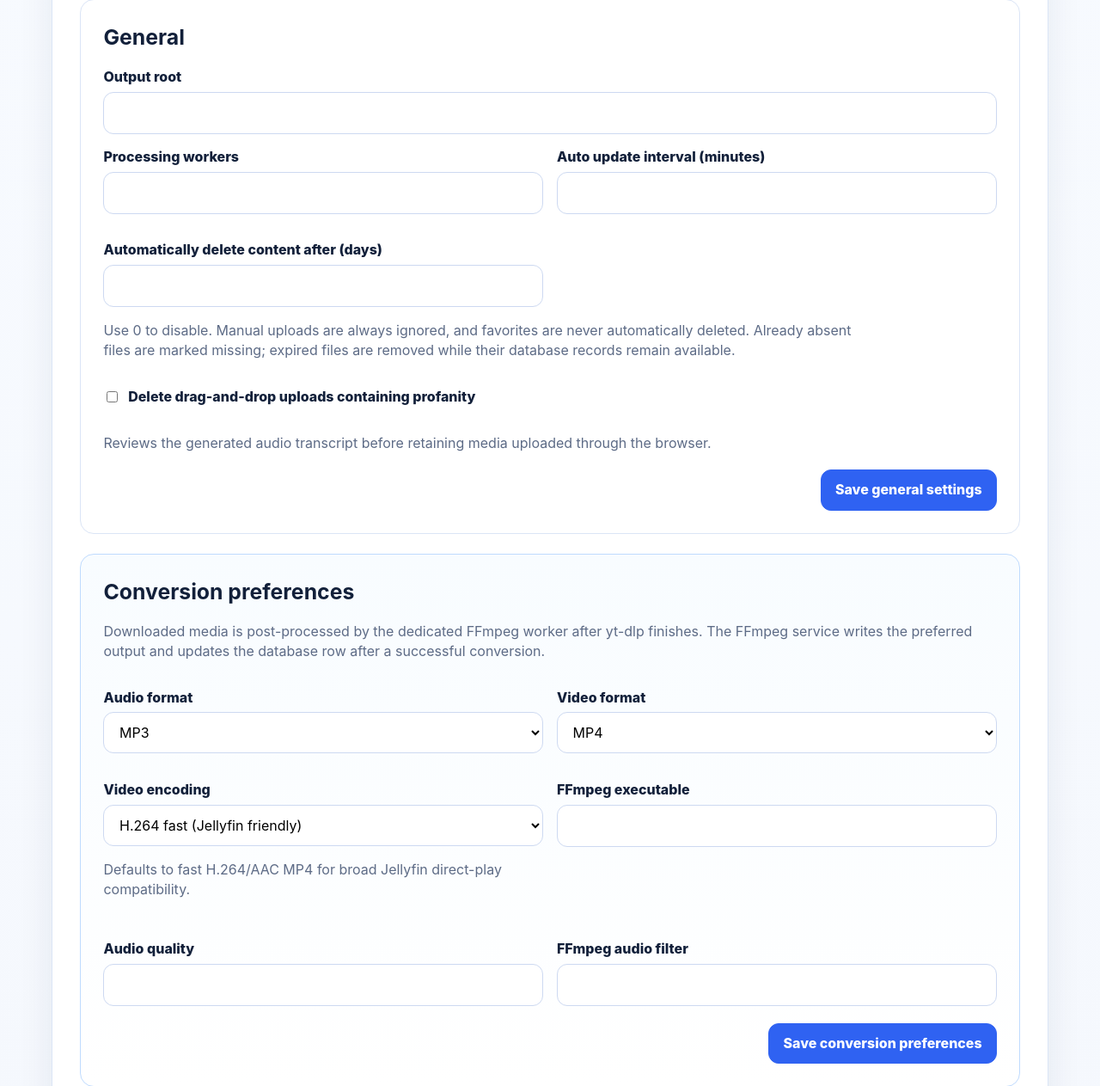
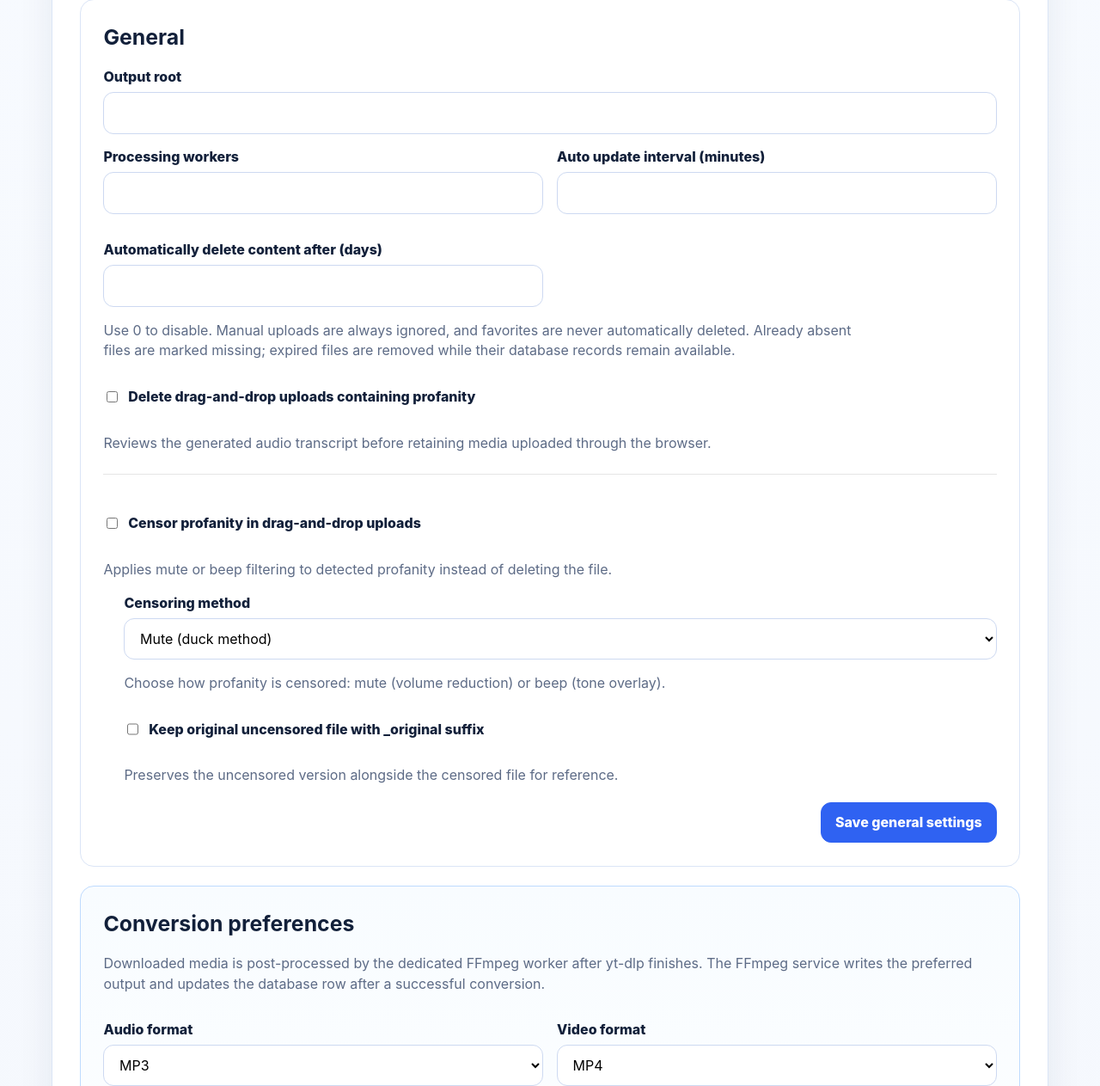
Before and after one commit to meg23/getoffline, a Django app: template src/frontend/templates/app/settings.html in a window 1280 px wide. Shown: the part 169-1432 px from the top of the page at 86% size. Run offline with Django 3.2, Linux system fonts and the light colour scheme; the template is opened without the code that fills it, so the values that code supplies are empty.

Commit message:
Fix MySQL lock name length and enable settings persistence
- Reduce sha256 hash suffix in _profile_settings_lock() from [:48] to [:44] characters
  to stay within MySQL 8.4's 64-character GET_LOCK() name limit (now 64 chars total)
- Resolves HTTP 500 errors when saving profile settings via form submission
- Verify settings persistence for manual upload censoring options:
  * manual_upload_censor_profanity
  * manual_upload_censor_method (duck/beep)
  * manual_upload_keep_original
- All 17 Docker Compose services rebuilt and verified healthy
- Settings load and persist correctly across page reloads

```diff
--- a/src/frontend/templates/app/settings.html
+++ b/src/frontend/templates/app/settings.html
@@ -36,6 +36,28 @@
           <input type="hidden" name="config__manual_upload_delete_explicit_content" value="0" />
           <label class="checkbox-label"><input type="checkbox" name="config__manual_upload_delete_explicit_content" value="1" {% if manual_upload_filter_checked %}checked{% endif %} /> Delete drag-and-drop uploads containing profanity</label>
           <p class="field-help">Reviews the generated audio transcript before retaining media uploaded through the browser.</p>
+
+          <div style="margin-top: 1.5rem; border-top: 1px solid rgba(0,0,0,0.1); padding-top: 1rem;">
+            <input type="hidden" name="config__manual_upload_censor_profanity" value="0" />
+            <label class="checkbox-label"><input type="checkbox" name="config__manual_upload_censor_profanity" value="1" {% if settings.manual_upload_censor_profanity == '1' %}checked{% endif %} /> Censor profanity in drag-and-drop uploads</label>
+            <p class="field-help">Applies mute or beep filtering to detected profanity instead of deleting the file.</p>
+
+            <div style="margin-left: 1.5rem; margin-top: 1rem;">
+              <label for="manual_upload_censor_method">Censoring method</label>
+              <select id="manual_upload_censor_method" name="config__manual_upload_censor_method">
+                <option value="duck" {% if settings.manual_upload_censor_method == 'duck' %}selected{% endif %}>Mute (duck method)</option>
+                <option value="beep" {% if settings.manual_upload_censor_method == 'beep' %}selected{% endif %}>Beep tone</option>
+              </select>
+              <p class="field-help">Choose how profanity is censored: mute (volume reduction) or beep (tone overlay).</p>
+            </div>
+
+            <div style="margin-left: 1.5rem; margin-top: 1rem;">
+              <input type="hidden" name="config__manual_upload_keep_original" value="0" />
+              <label class="checkbox-label"><input type="checkbox" name="config__manual_upload_keep_original" value="1" {% if settings.manual_upload_keep_original == '1' %}checked{% endif %} /> Keep original uncensored file with _original suffix</label>
+              <p class="field-help">Preserves the uncensored version alongside the censored file for reference.</p>
+            </div>
+          </div>
+
           <div class="actions"><button class="primary" type="submit">Save general settings</button></div>
         </form>
       </section>
```
Also changed, not shown: src/api/services/dashboard_actions.py (+7 -1 lines), src/workers/handlers.py (+17 -4 lines).
